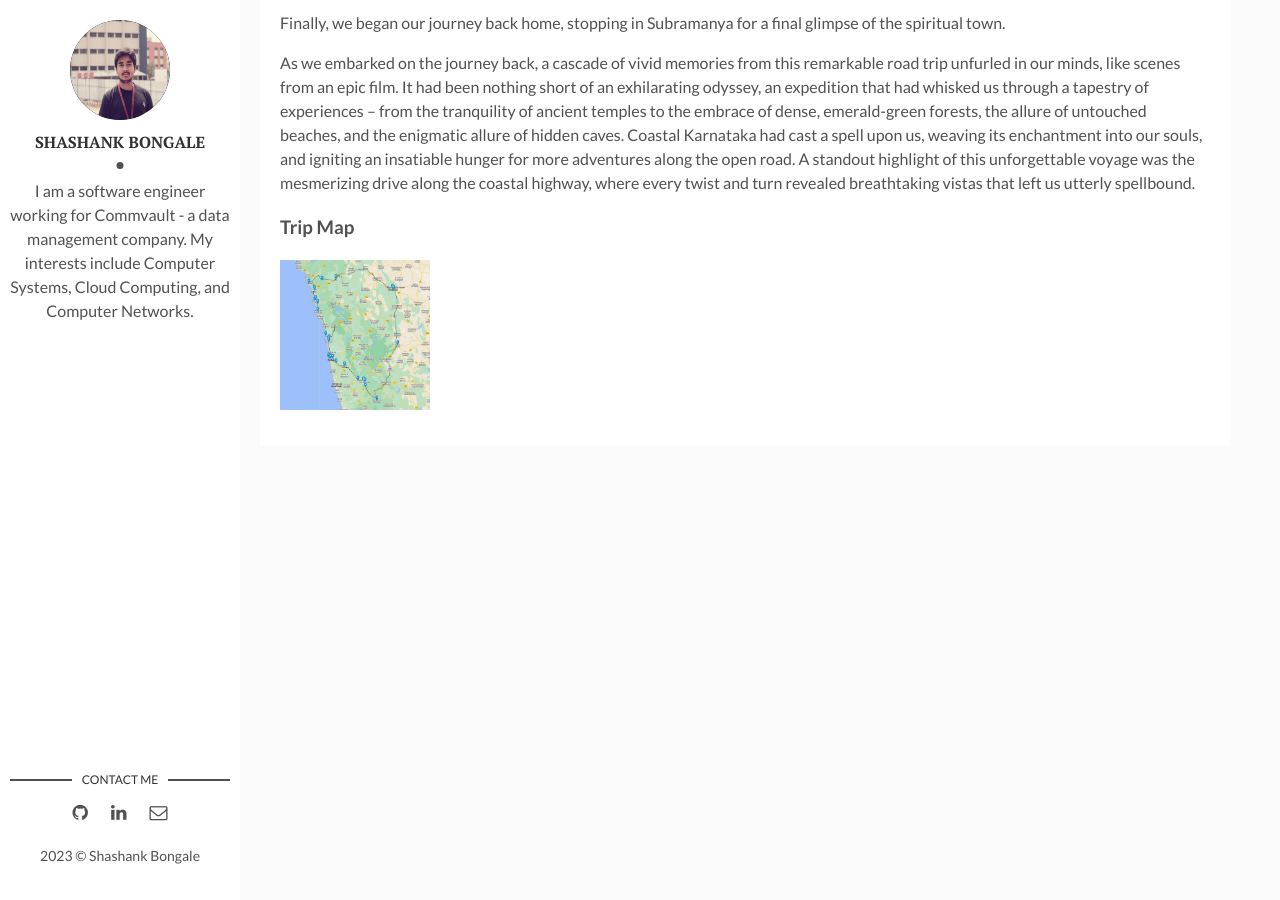
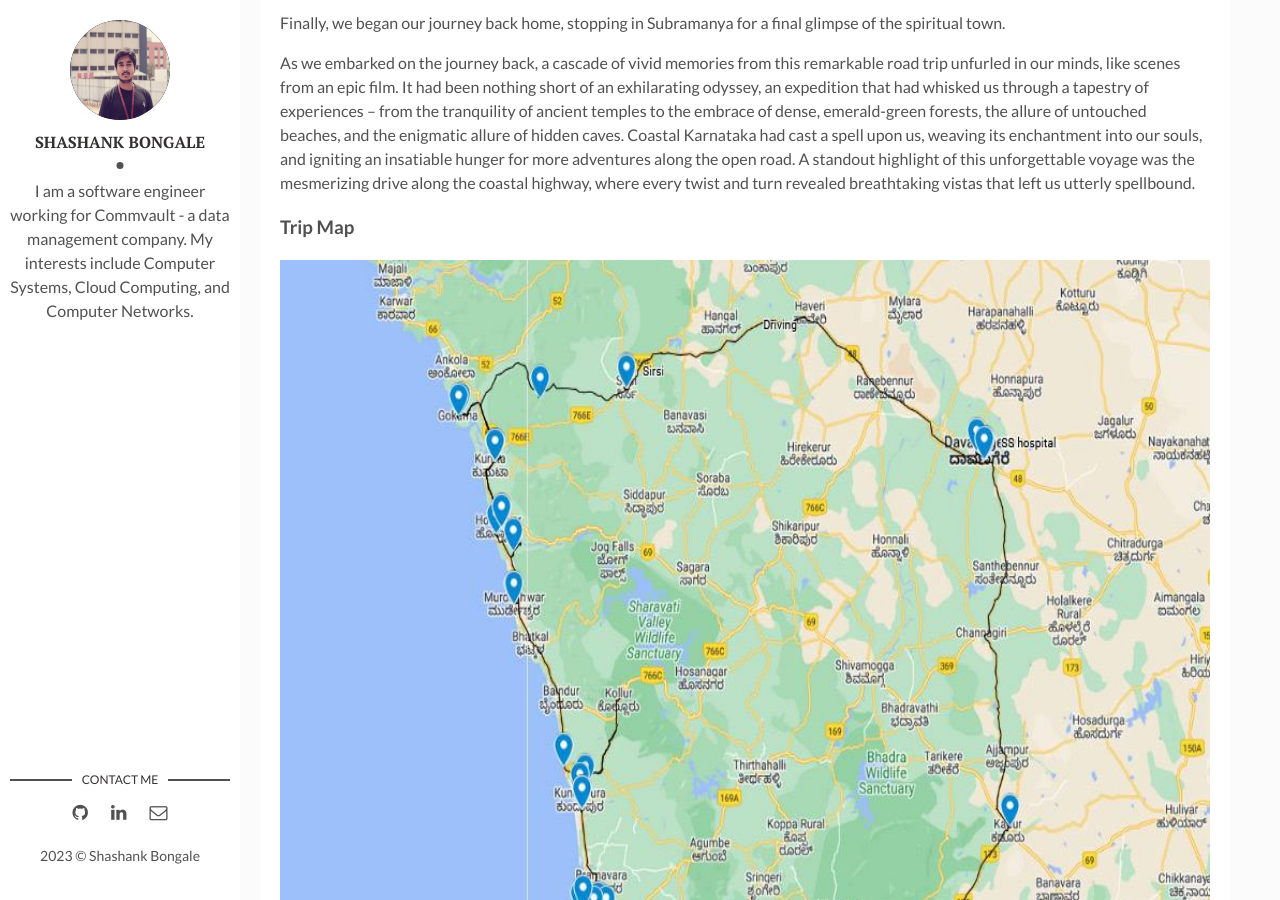
Before and after one commit to ShashankBongale/ShashankBongale.github.io, a Jekyll site: the page built from _posts/2023-09-24-Coastal-Karnataka-Odyssey.markdown, in a window 1280 px wide and 900 px high, scrolled down 1443 px. Built offline with Jekyll 4.4.1, drawn with Linux system fonts in a browser that asks for light colours.

Commit message:
changed size of the image

```diff
--- a/_posts/2023-09-24-Coastal-Karnataka-Odyssey.markdown
+++ b/_posts/2023-09-24-Coastal-Karnataka-Odyssey.markdown
@@ -44,4 +44,4 @@
 As we embarked on the journey back, a cascade of vivid memories from this remarkable road trip unfurled in our minds, like scenes from an epic film. It had been nothing short of an exhilarating odyssey, an expedition that had whisked us through a tapestry of experiences – from the tranquility of ancient temples to the embrace of dense, emerald-green forests, the allure of untouched beaches, and the enigmatic allure of hidden caves. Coastal Karnataka had cast a spell upon us, weaving its enchantment into our souls, and igniting an insatiable hunger for more adventures along the open road. A standout highlight of this unforgettable voyage was the mesmerizing drive along the coastal highway, where every twist and turn revealed breathtaking vistas that left us utterly spellbound.
 
 ### Trip Map
-![map]({{site.baseurl}}/assets/img/map.jpeg){:height="150px" width="150px"}
+![map]({{site.baseurl}}/assets/img/map.jpeg){:height="1000px" width="1000px"}
```
